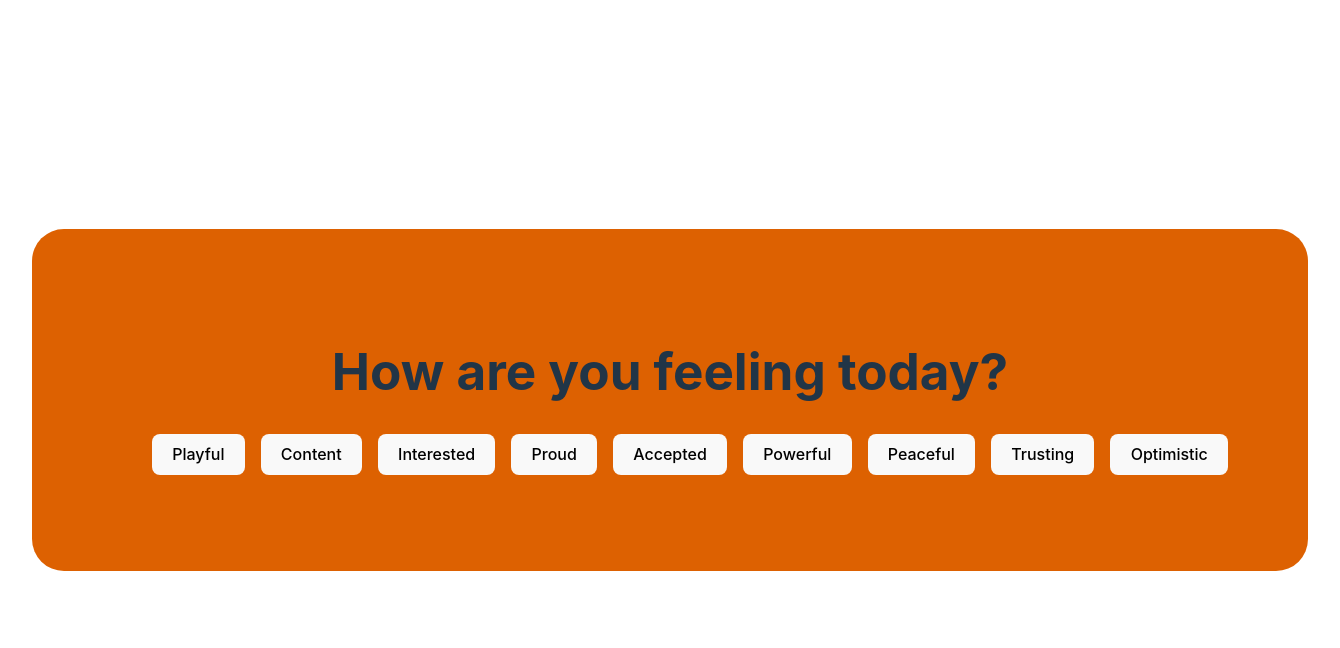
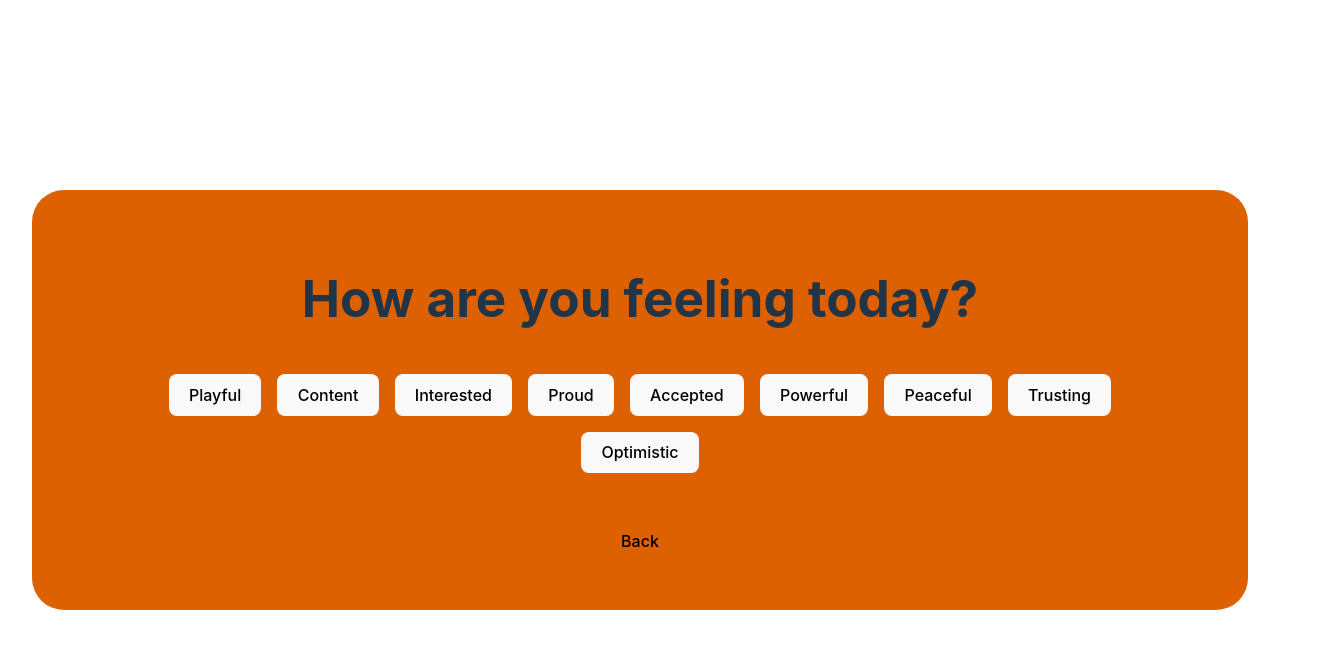
Before and after one commit to freyaard/feelings-finder, a React (Vite) app: page / in a window 1280 px wide. Both pictures are taken after a click on the button "Happy". Shown: the top 648 px of the page, 1340 px wide, since content can reach past the window. Built offline with nearby package versions, Linux system fonts and the light colour scheme.

Commit message:
back button !!!

```diff
--- a/src/App.css
+++ b/src/App.css
@@ -4,30 +4,34 @@
   padding: 2rem;
   text-align: center;
 
-  --happy-bg-color: #DD6101;
+  --happy-bg-color: #dd6101;
   --happy-outline-color: #b26801;
 
   --sad-bg-color: #160577;
   --sad-outline-color: #4324b2;
 
-  --disgusted-bg-color: #7B3C07;
-  --disgusted-outline-color: #B35C2F;
+  --disgusted-bg-color: #7b3c07;
+  --disgusted-outline-color: #b35c2f;
 
-  --angry-bg-color: #92192A;
-  --angry-outline-color: #CE2B3C;
+  --angry-bg-color: #92192a;
+  --angry-outline-color: #ce2b3c;
 
-  --fearful-bg-color: #A81F6D;
-  --fearful-outline-color: #D1278A;
+  --fearful-bg-color: #a81f6d;
+  --fearful-outline-color: #d1278a;
 
   --bad-bg-color: #432362;
-  --bad-outline-color: #522D7A;
+  --bad-outline-color: #522d7a;
 
-  --surprised-bg-color: #1B5036;
-  --surprised-outline-color: #4A7460;
+  --surprised-bg-color: #1b5036;
+  --surprised-outline-color: #4a7460;
 }
-
+h1 {
+  margin-top: 0;
+  margin-bottom: 0;
+}
 .main {
   padding: 5em;
+  padding-bottom: 3em;
   border-radius: 2em;
 }
 
@@ -36,7 +40,10 @@ ul {
   list-style-type: none;
   justify-content: center;
   gap: 1rem;
+  flex-wrap: wrap;
+  padding: 2em 0 2em 0;
 }
+
 li {
   text-decoration: none;
   border-color: #f9f9f9;
@@ -51,55 +58,69 @@ li {
 }
 button.happy:hover {
   border-color: var(--happy-outline-color);
-  filter: drop-shadow(0 0 0.5em var(--happy-bg-color))
+  filter: drop-shadow(0 0 0.5em var(--happy-bg-color));
 }
 .sad {
   background-color: var(--sad-bg-color);
 }
 button.sad:hover {
   border-color: var(--sad-outline-color);
-  filter: drop-shadow(0 0 0.5em var(--sad-bg-color))
+  filter: drop-shadow(0 0 0.5em var(--sad-bg-color));
 }
 .disgusted {
   background-color: var(--disgusted-bg-color);
 }
 button.disgusted:hover {
   border-color: var(--disgusted-outline-color);
-  filter: drop-shadow(0 0 0.5em var(--disgusted-bg-color))
+  filter: drop-shadow(0 0 0.5em var(--disgusted-bg-color));
 }
 .angry {
   background-color: var(--angry-bg-color);
 }
 button.angry:hover {
   border-color: var(--angry-outline-color);
-  filter: drop-shadow(0 0 0.5em var(--angry-bg-color))
+  filter: drop-shadow(0 0 0.5em var(--angry-bg-color));
 }
 .fearful {
   background-color: var(--fearful-bg-color);
 }
 button.fearful:hover {
   border-color: var(--fearful-outline-color);
-  filter: drop-shadow(0 0 0.5em var(--fearful-bg-color))
+  filter: drop-shadow(0 0 0.5em var(--fearful-bg-color));
 }
 .bad {
   background-color: var(--bad-bg-color);
 }
 button.bad:hover {
   border-color: var(--bad-outline-color);
-  filter: drop-shadow(0 0 0.5em var(--bad-bg-color))
+  filter: drop-shadow(0 0 0.5em var(--bad-bg-color));
 }
 .surprised {
   background-color: var(--surprised-bg-color);
 }
 button.surprised:hover {
   border-color: var(--surprised-outline-color);
-  filter: drop-shadow(0 0 0.5em var(--surprised-bg-color))
+  filter: drop-shadow(0 0 0.5em var(--surprised-bg-color));
 }
 
-.start-over {
-  background-color: #f9f9f9 transparent;
+.end-state {
+  display: flex;
+  flex-direction: column;
+  align-items: center;
 }
-.start-over:hover {
-  filter: drop-shadow(0 0 0.5em rgb(235, 19, 19));
-  border-color: rgb(178, 46, 46);
+
+.end-state p {
+  background-color: #242424;
+  width: 100%;
+  padding: 1em;
+  font-size: 2em;
+  border-radius: 0.5em;
 }
+
+.back-button:hover {
+  border-color: #242424;
+}
+
+.back-button {
+  background-color: transparent;
+}
--- a/src/App.tsx
+++ b/src/App.tsx
@@ -211,7 +211,7 @@ const EMOTIONS: Emotion[] = [
 
 function App() {
   const [selectedEmotion, setSelectedEmotion] = useState<Emotion | null>(null);
-  const [rootEmotion, setRootEmotion] = useState<Emotion | null>(null);
+  const [previousEmotions, setPreviousEmotions] = useState<Array<Emotion>>([]);
 
   // if no emotion selected
   const isInitialState = !selectedEmotion;
@@ -222,51 +222,69 @@ function App() {
   // if emotion selected AND there NO subEmotions
   const isEndState = !!selectedEmotion && !selectedEmotion.subEmotions;
 
+const fadeAnimation = {
+  initial: {opacity: 0 },
+  animate: { opacity: 1 },
+  exit: { opacity: 0 }
+}
   const reset = () => {
     setSelectedEmotion(null);
-    setRootEmotion(null);
+    setPreviousEmotions([]);
+  };
+
+  const goBack = () => {
+    if (!previousEmotions.length) return;
+    if (previousEmotions.length === 1) {
+      reset();
+      return;
+    }
+
+    setSelectedEmotion(previousEmotions[previousEmotions.length - 2]);
+    setPreviousEmotions((prev) => prev.slice(0, 1));
   };
 
   return (
-    <div className={` main ${rootEmotion?.text.toLowerCase()}`}>
+    <motion.div
+      layout
+      className={`main ${previousEmotions[0]?.text.toLowerCase()}`}
+    >
       {isInitialState || isActiveState ? (
-        <motion.h1>How are you feeling today?</motion.h1>
+        <motion.h1 layout="position">How are you feeling today?</motion.h1>
       ) : (
-        <motion.h1>
-          {/* <span>{selectedEmotion!.text.toUpperCase()}</span>? */}
-          Are you feeling?
-        </motion.h1>
+        <h1>Are you feeling?</h1>
       )}
+
+      {!isEndState && (
         <ul>
           {isInitialState &&
             EMOTIONS.map((emotion) => {
               return (
-              <li>
+                <motion.li>
                   <motion.button
-                  initial={{ opacity: 0 }}
-                  animate={{ opacity: 1 }}
-                  exit={{ opacity: 0 }}
+                    {...fadeAnimation}
                     onClick={() => {
                       setSelectedEmotion(emotion);
-                    setRootEmotion(emotion);
+                      setPreviousEmotions([...previousEmotions, emotion]);
                     }}
                     className={emotion.text.toLowerCase()}
                     key={emotion.text}
                   >
                     {emotion.text}
                   </motion.button>
-              </li>
+                </motion.li>
               );
             })}
+
           {isActiveState &&
             selectedEmotion.subEmotions?.map((emotion) => {
               return (
                 <li>
                   <motion.button
-                  initial={{ opacity: 0 }}
-                  animate={{ opacity: 1 }}
-                  exit={{ opacity: 0 }}
-                  onClick={() => setSelectedEmotion(emotion)}
+                    {...fadeAnimation}
+                    onClick={() => {
+                      setSelectedEmotion(emotion);
+                      setPreviousEmotions([...previousEmotions, emotion]);
+                    }}
                     className="shadow"
                     key={emotion.text}
                   >
@@ -276,16 +294,27 @@ function App() {
               );
             })}
         </ul>
+      )}
+
+      {isActiveState && (
+        <button onClick={goBack} className="back-button">
+          Back
+        </button>
+      )}
 
       {isEndState && (
-          <>
-            <p>{selectedEmotion.text}</p>
-            <button onClick={reset} className="start-over">
+        <div className="end-state">
+          <motion.p
+            {...fadeAnimation}
+          >
+            {selectedEmotion.text.toUpperCase()}
+          </motion.p>
+          <button onClick={reset} className="back-button">
             Start Over
           </button>
-          </>
+        </div>
       )}
-    </div>
+    </motion.div>
   );
 }
 
```
Lines whose indentation alone changed are shown as unchanged.
